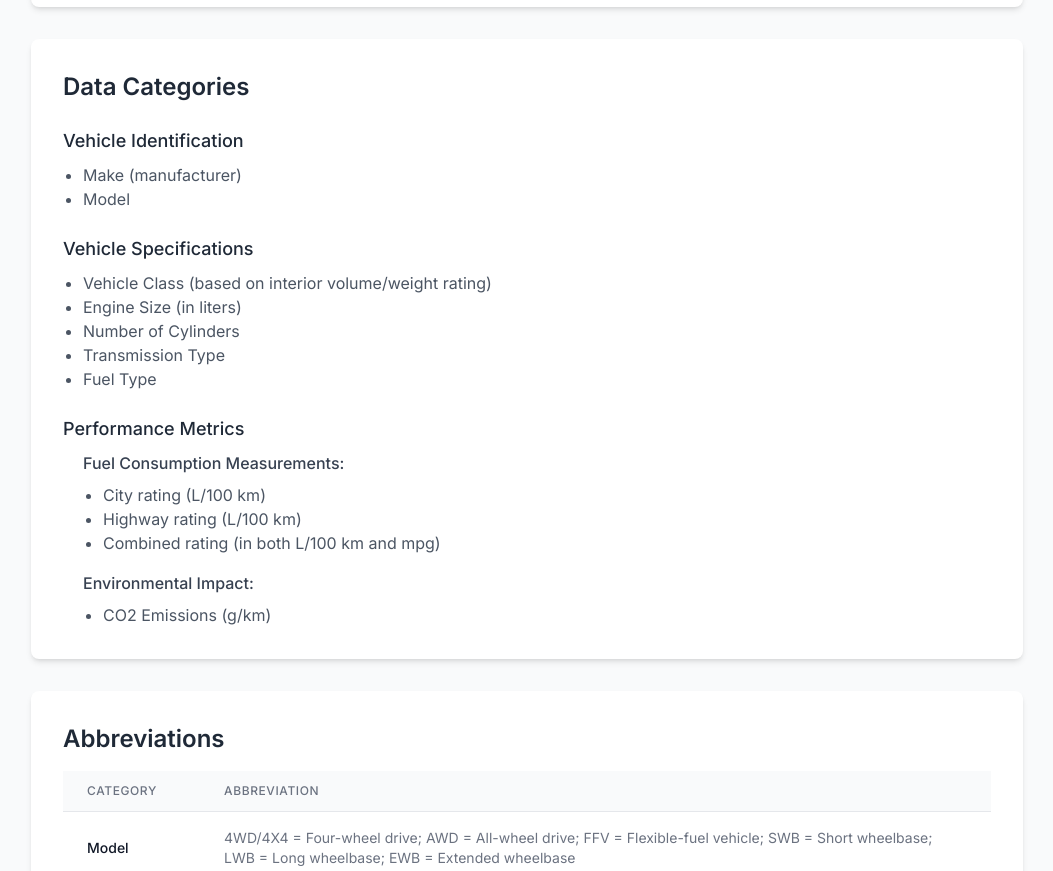
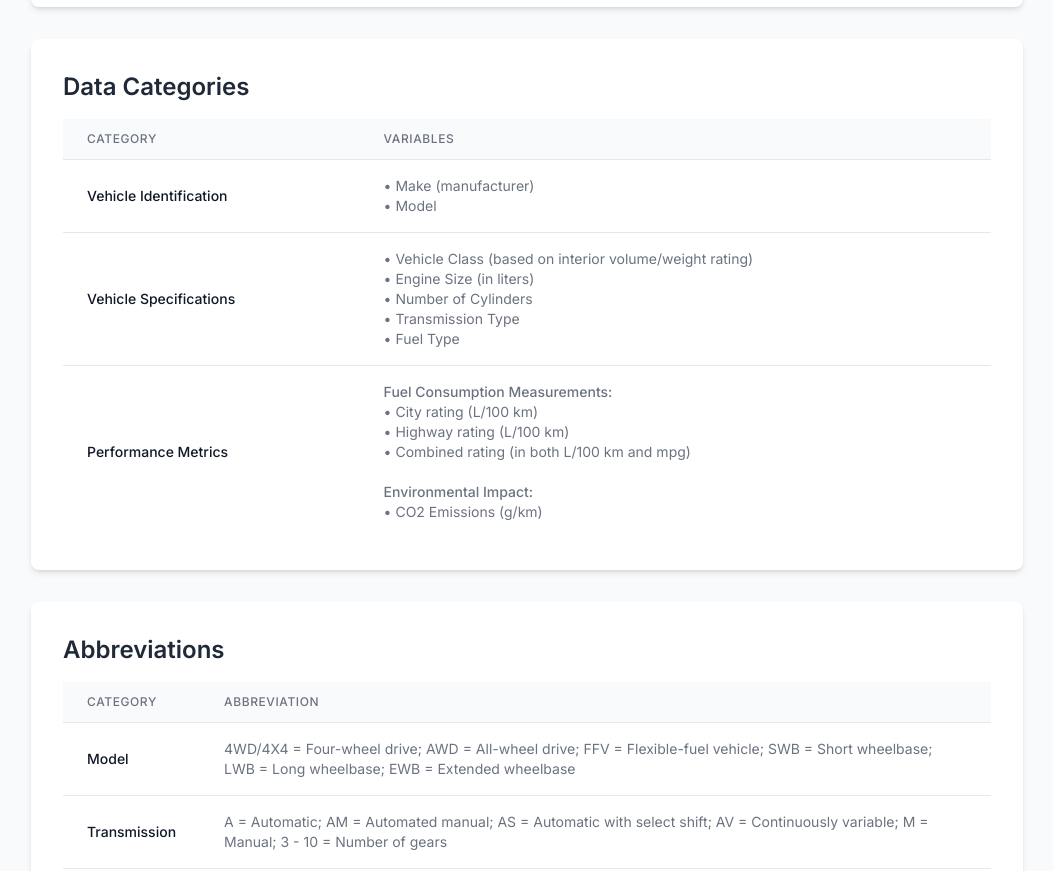
Before and after one commit to yujinpxrk/DS4200-Group5, a plain HTML site: page index.html in a window 1280 px wide. Shown: the part 2860-3731 px from the top of the page, without its empty margins (113-1166 px from the left). Drawn offline with nearby package versions, Linux system fonts and the light colour scheme; a script that the page names is missing.

Commit message:
update styling for dataset variable categories section

```diff
--- a/index.html
+++ b/index.html
@@ -134,42 +134,46 @@
             </section>
 
             <section class="bg-white rounded-lg shadow-md p-8 mb-8">
-                <h2 class="text-2xl font-semibold text-gray-800 mb-6">Data Categories</h2>
-                <div class="space-y-6">
-                    <div>
-                        <h3 class="text-lg font-medium text-gray-800 mb-2">Vehicle Identification</h3>
-                        <ul class="list-disc pl-5 text-gray-600">
-                            <li>Make (manufacturer)</li>
-                            <li>Model</li>
-                        </ul>
-                    </div>
-
-                    <div>
-                        <h3 class="text-lg font-medium text-gray-800 mb-2">Vehicle Specifications</h3>
-                        <ul class="list-disc pl-5 text-gray-600">
-                            <li>Vehicle Class (based on interior volume/weight rating)</li>
-                            <li>Engine Size (in liters)</li>
-                            <li>Number of Cylinders</li>
-                            <li>Transmission Type</li>
-                            <li>Fuel Type</li>
-                        </ul>
-                    </div>
-
-                    <div>
-                        <h3 class="text-lg font-medium text-gray-800 mb-2">Performance Metrics</h3>
-                        <div class="pl-5">
-                            <h4 class="text-md font-medium text-gray-700 mb-2">Fuel Consumption Measurements:</h4>
-                            <ul class="list-disc pl-5 text-gray-600 mb-4">
-                                <li>City rating (L/100 km)</li>
-                                <li>Highway rating (L/100 km)</li>
-                                <li>Combined rating (in both L/100 km and mpg)</li>
-                            </ul>
-                            <h4 class="text-md font-medium text-gray-700 mb-2">Environmental Impact:</h4>
-                            <ul class="list-disc pl-5 text-gray-600">
-                                <li>CO2 Emissions (g/km)</li>
-                            </ul>
-                        </div>
-                    </div>
+                <h2 class="text-2xl font-semibold text-gray-800 mb-4">Data Categories</h2>
+                <div class="overflow-x-auto">
+                    <table class="min-w-full divide-y divide-gray-200">
+                        <thead class="bg-gray-50">
+                            <tr>
+                                <th class="px-6 py-3 text-left text-xs font-medium text-gray-500 uppercase tracking-wider">Category</th>
+                                <th class="px-6 py-3 text-left text-xs font-medium text-gray-500 uppercase tracking-wider">Variables</th>
+                            </tr>
+                        </thead>
+                        <tbody class="bg-white divide-y divide-gray-200">
+                            <tr>
+                                <td class="px-6 py-4 whitespace-nowrap text-sm font-medium text-gray-900">Vehicle Identification</td>
+                                <td class="px-6 py-4 text-sm text-gray-500">
+                                    • Make (manufacturer)<br>
+                                    • Model
+                                </td>
+                            </tr>
+                            <tr>
+                                <td class="px-6 py-4 whitespace-nowrap text-sm font-medium text-gray-900">Vehicle Specifications</td>
+                                <td class="px-6 py-4 text-sm text-gray-500">
+                                    • Vehicle Class (based on interior volume/weight rating)<br>
+                                    • Engine Size (in liters)<br>
+                                    • Number of Cylinders<br>
+                                    • Transmission Type<br>
+                                    • Fuel Type
+                                </td>
+                            </tr>
+                            <tr>
+                                <td class="px-6 py-4 whitespace-nowrap text-sm font-medium text-gray-900">Performance Metrics</td>
+                                <td class="px-6 py-4 text-sm text-gray-500">
+                                    <span class="font-medium">Fuel Consumption Measurements:</span><br>
+                                    • City rating (L/100 km)<br>
+                                    • Highway rating (L/100 km)<br>
+                                    • Combined rating (in both L/100 km and mpg)<br><br>
+                                    <span class="font-medium">Environmental Impact:</span><br>
+                                    • CO2 Emissions (g/km)
+                                </td>
+                            </tr>
+                        </tbody>
+                    </table>
                 </div>
              </section>
 
```
